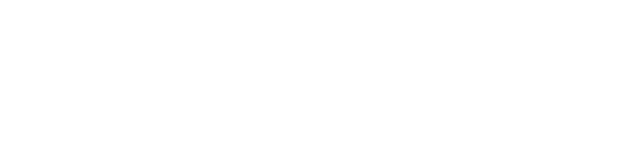
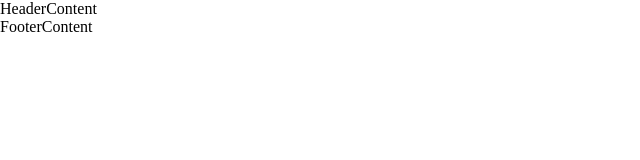
Before and after one commit to BlakeZajac/garmin-dashboard, an Astro site: page / in a window 1280 px wide. Shown: the whole page, without its empty margins (0-640 px from the left). Built offline with nearby package versions, Linux system fonts and the light colour scheme; Astro itself is replaced by a stand-in of ours.

Commit message:
Add header/footer components

```diff
--- /dev/null
+++ b/src/components/Footer.astro
@@ -0,0 +1,3 @@
+<footer class="site-footer">
+    FooterContent
+</footer>
--- /dev/null
+++ b/src/components/Header.astro
@@ -0,0 +1,3 @@
+<header class="site-header">
+    HeaderContent
+</header>
--- a/src/layouts/Layout.astro
+++ b/src/layouts/Layout.astro
@@ -1,3 +1,8 @@
+---
+import Header from "../components/Header.astro";
+import Footer from "../components/Footer.astro";
+---
+
 <!doctype html>
 <html lang="en">
 	<head>
@@ -6,12 +11,14 @@
 		<link rel="icon" type="image/svg+xml" href="/favicon.svg" />
 		<link rel="icon" href="/favicon.ico" />
 		<meta name="generator" content={Astro.generator} />
-		<title>Astro Basics</title>
+		<title>Garmin Dashboard</title>
 	</head>
 	<body>
+		<Header />
 		<main class="site-main">
 			<slot />
 		</main>
+		<Footer />
 	</body>
 </html>
 
```
